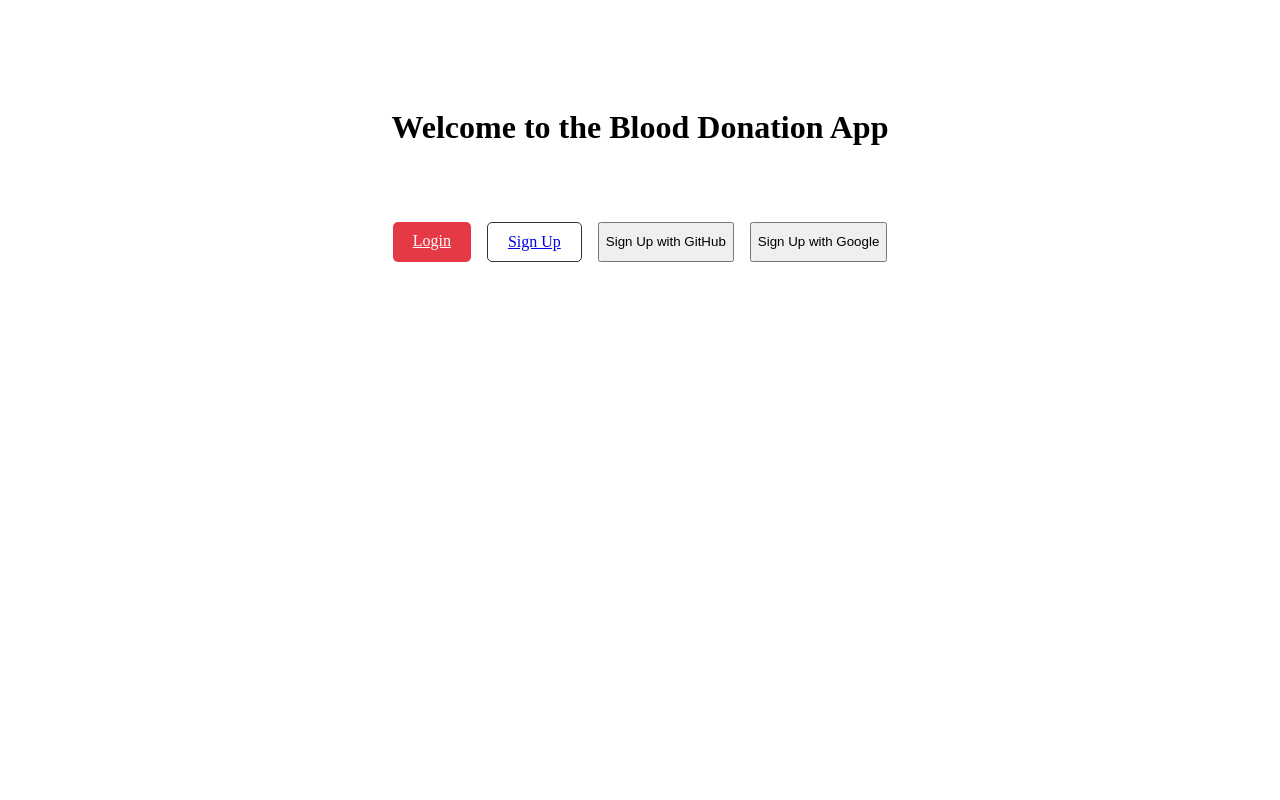
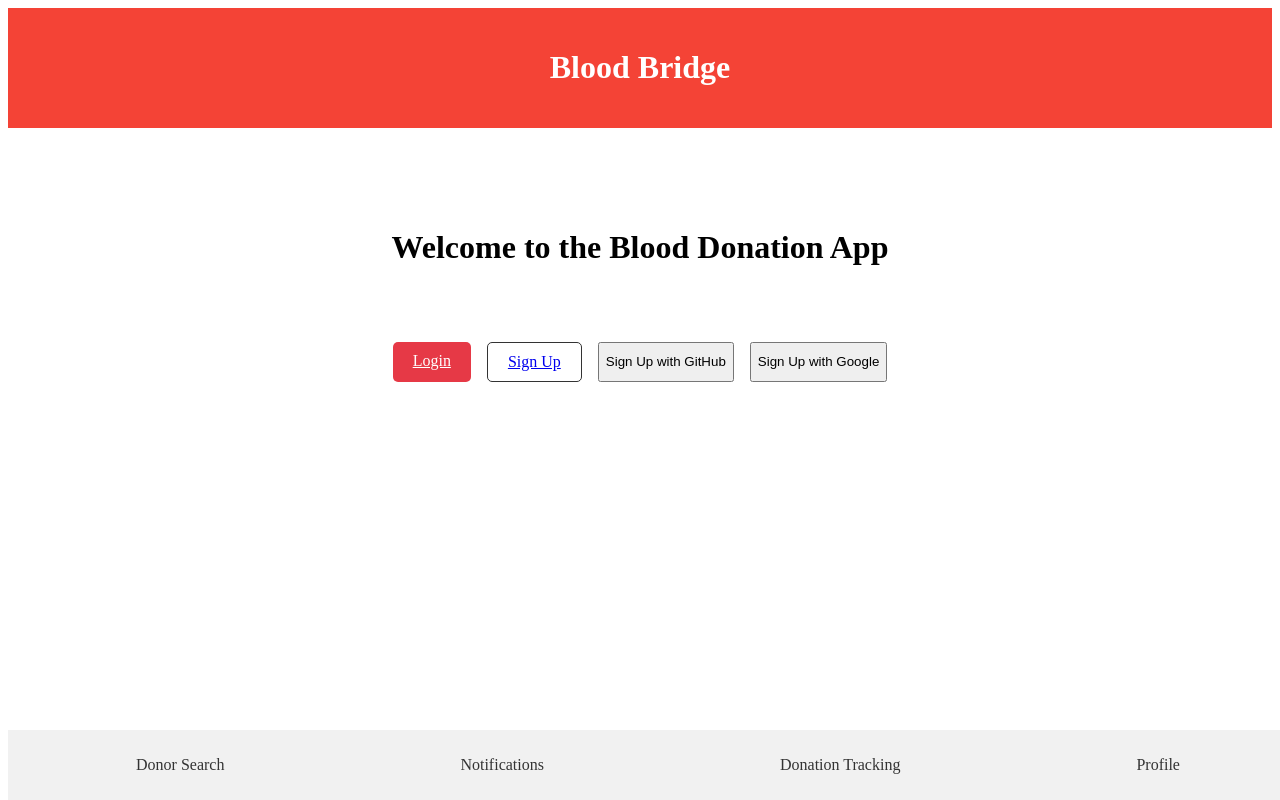
Before and after one commit to Taranjeet05/blood-donation-app, a Next.js app: page / in a window 1280 px wide. Built offline with nearby package versions, Linux system fonts and the light colour scheme; no server answers.

Commit message:
Updated layout.js to include Header and Footer, ensuring they appear on all pages for improved user navigation experience.

```diff
--- a/src/app/layout.js
+++ b/src/app/layout.js
@@ -1,4 +1,6 @@
 import SessionProviderWrapper from "./SessionProviderWrapper";
+import Header from './components/Header';
+import Footer from './components/Footer';
 
 export const metadata = {
   title: "Blood Donation App",
@@ -9,7 +11,11 @@
   return (
     <html lang="en">
       <body>
-        <SessionProviderWrapper>{children}</SessionProviderWrapper>
+        <SessionProviderWrapper>
+          <Header />
+          <main>{children}</main>
+          <Footer />
+        </SessionProviderWrapper>
       </body>
     </html>
   );
```
